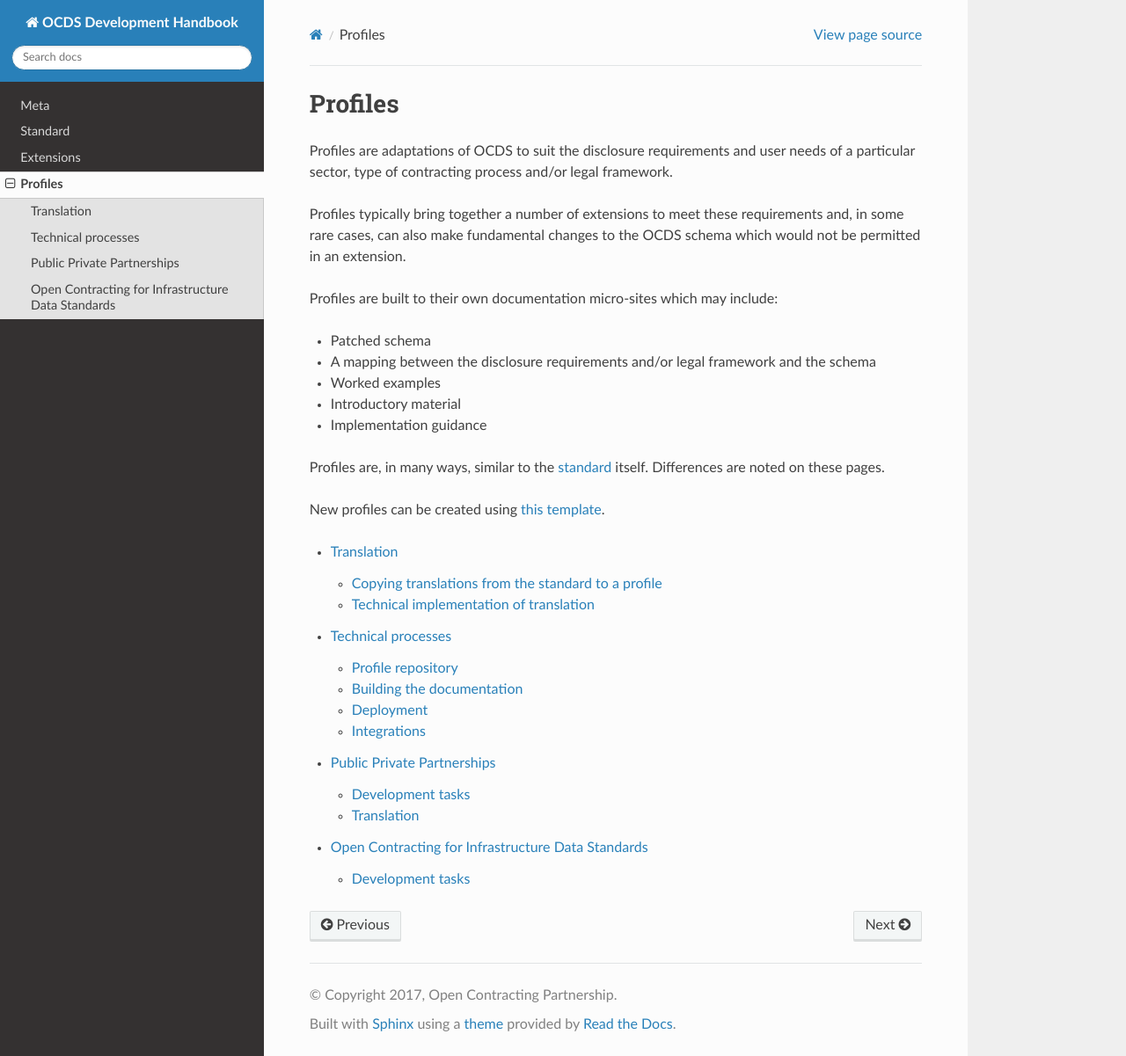
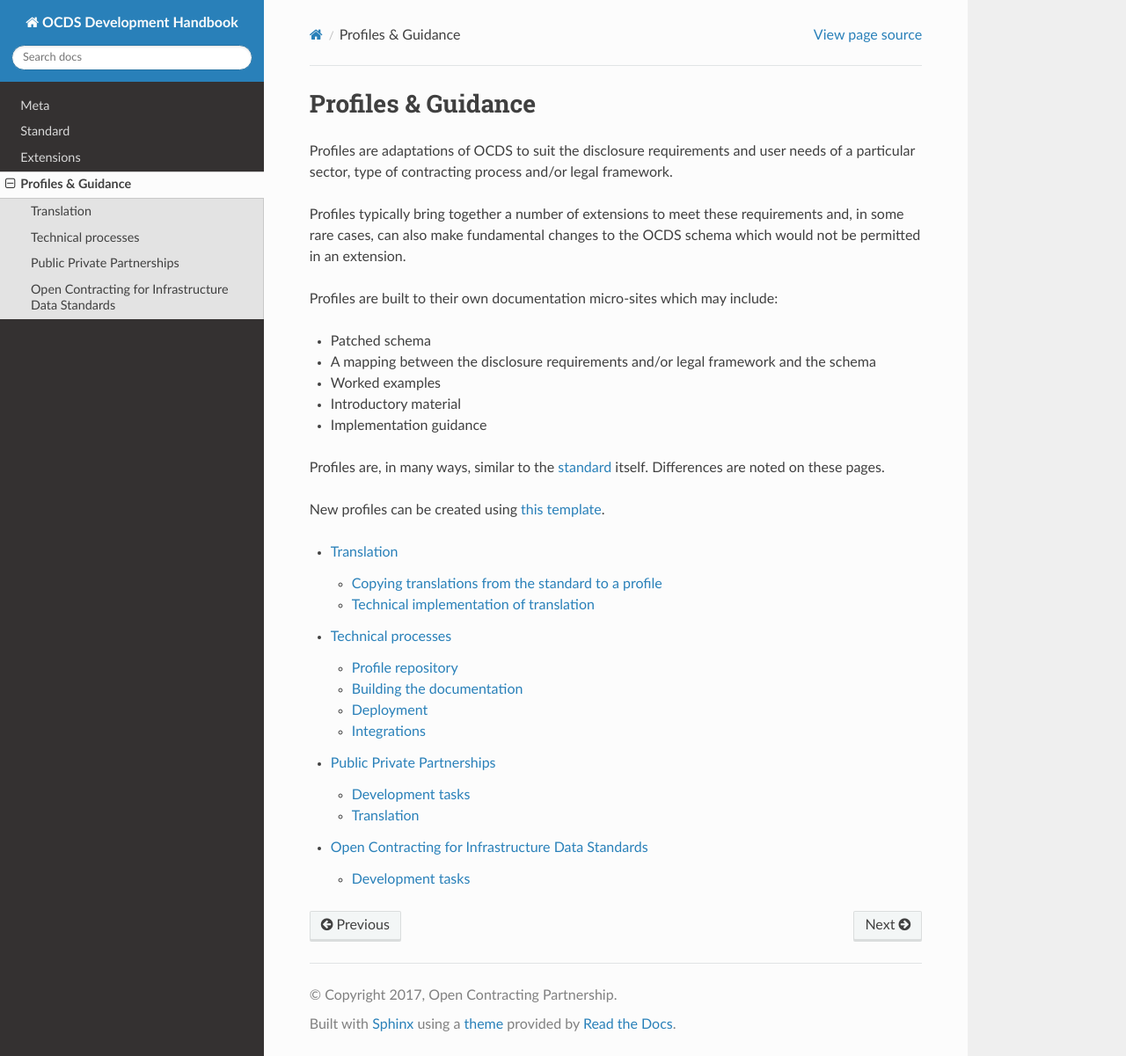
Before and after one commit to open-contracting/standard-development-handbook, a Sphinx documentation site: the page built from docs/profiles/index.md, in a window 1280 px wide and 1201 px high. Shown: the whole window at 88% size. Built offline with Sphinx 7.4.7 and the Read the Docs theme 2.0.0, drawn with Linux system fonts in a browser that asks for light colours.

```diff
--- a/docs/profiles/index.md
+++ b/docs/profiles/index.md
@@ -1,4 +1,4 @@
-# Profiles
+# Profiles & Guidance
 
 Profiles are adaptations of OCDS to suit the disclosure requirements and user needs of a particular sector, type of contracting process and/or legal framework.
 
```
Also changed, not shown: docs/profiles/infrastructure.md (+1 -1 lines).
